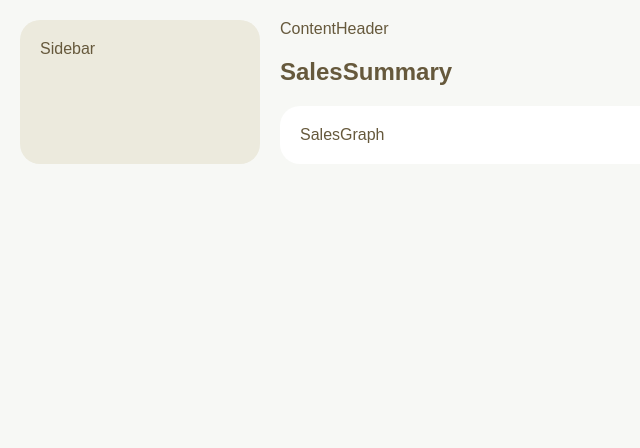
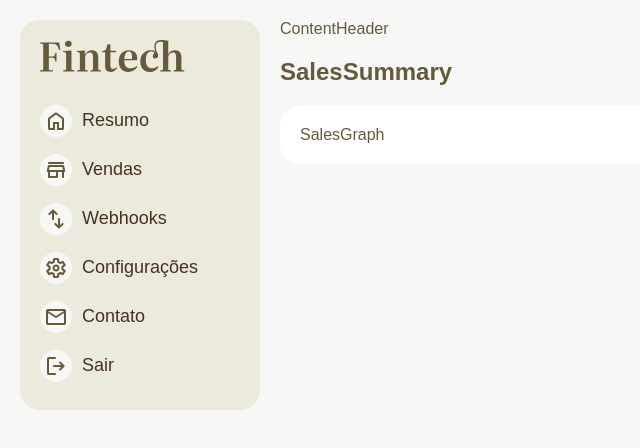
Before and after one commit to raigomes/fintech-origamid, a React (Vite) app: page / in a window 1280 px wide. Shown: the top 448 px of the page, without its empty margins (0-640 px from the left). Built offline with nearby package versions, Linux system fonts and the light colour scheme.

Commit message:
Add Sidebar component

```diff
--- /dev/null
+++ b/src/components/Sidebar/SidebarLink.tsx
@@ -0,0 +1,25 @@
+import React from "react";
+import { NavLink } from "react-router-dom";
+
+interface ISidebarLink {
+  IconSVG?: React.FunctionComponent<React.SVGProps<SVGSVGElement>>;
+  href?: string;
+  label: string;
+}
+
+const SidebarLink = ({ IconSVG, href, label }: ISidebarLink) => {
+  if (!label) return null;
+
+  return (
+    <>
+      {IconSVG && (
+        <span>
+          <IconSVG />
+        </span>
+      )}
+      {href ? <NavLink to={href}>{label}</NavLink> : <a>{label}</a>}
+    </>
+  );
+};
+
+export default SidebarLink;
--- a/src/components/Sidebar/index.tsx
+++ b/src/components/Sidebar/index.tsx
@@ -1,7 +1,40 @@
 import React from "react";
+import SidebarLink from "./SidebarLink";
+
+import FintechSVG from "../../assets/FintechSVG";
+import ResumoSVG from "../../assets/icons/resumo.svg?react";
+import VendasSVG from "../../assets/icons/vendas.svg?react";
+import WebhooksSVG from "../../assets/icons/webhooks.svg?react";
+import ConfiguracoesSVG from "../../assets/icons/configuracoes.svg?react";
+import ContatoSVG from "../../assets/icons/contato.svg?react";
+import SairSVG from "../../assets/icons/sair.svg?react";
 
 const Sidebar = () => {
-  return <nav className="sidenav box bg-3">Sidebar</nav>;
+  return (
+    <nav className="sidenav box bg-3">
+      <FintechSVG title="Fintech" />
+      <ul>
+        <li>
+          <SidebarLink IconSVG={ResumoSVG} href={"/"} label={"Resumo"} />
+        </li>
+        <li>
+          <SidebarLink IconSVG={VendasSVG} href={"/vendas"} label={"Vendas"} />
+        </li>
+        <li>
+          <SidebarLink IconSVG={WebhooksSVG} label={"Webhooks"} />
+        </li>
+        <li>
+          <SidebarLink IconSVG={ConfiguracoesSVG} label={"Configurações"} />
+        </li>
+        <li>
+          <SidebarLink IconSVG={ContatoSVG} label={"Contato"} />
+        </li>
+        <li>
+          <SidebarLink IconSVG={SairSVG} label={"Sair"} />
+        </li>
+      </ul>
+    </nav>
+  );
 };
 
 export default Sidebar;
--- a/src/main.css
+++ b/src/main.css
@@ -102,6 +102,7 @@ ul {
   flex: 1;
   font-size: 1.125rem;
   text-decoration: none;
+  margin: 0.25rem 0;
   color: var(--color-1);
   padding: var(--gap-s) 0;
 }
```
